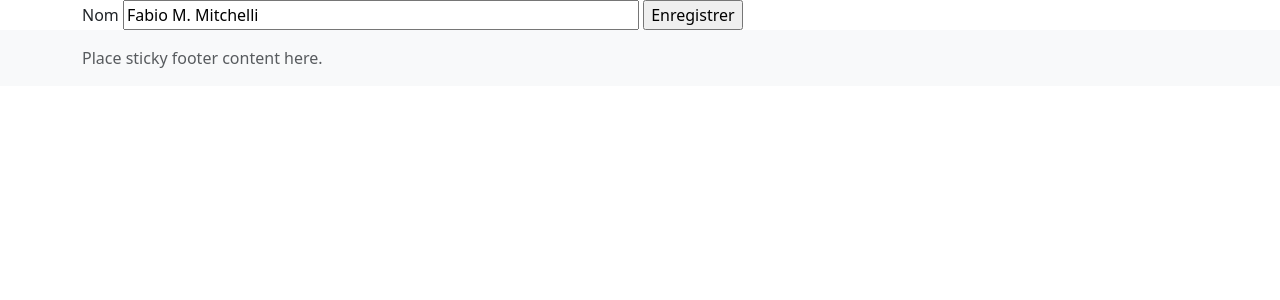
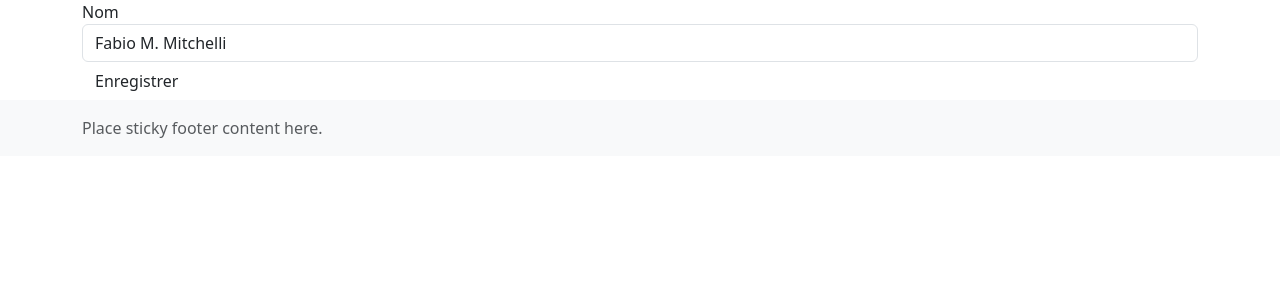
Before and after one commit to paulJupilliat/WEB_BIBLIOTHEQUE, a Flask app: page /edit/author/1 in a window 1280 px wide. Shown: the part 56-356 px from the top of the page. Run offline with Flask 2, Linux system fonts and the light colour scheme; data comes from the database, SQL or seed files in the repository; some libraries are stand-ins or nearby versions.

Commit message:
ajout du bootstrap pour le formulaire

```diff
--- a/tuto-flask/tuto/templates/edit-author.html
+++ b/tuto-flask/tuto/templates/edit-author.html
@@ -1,9 +1,12 @@
 {% extends "base.html" %}
 {% block content %}
 <h1 >Edit author : {{ author.name }}</h1>
-<form method ="POST" action ="">
+<form role="form" method ="POST" action ="">
     {{ form.hidden_tag () }}
-    {{ form.name.label }} {{ form.name(size =50) }}
-    <input type="submit" value ="Enregistrer">
-</form>
+    <div class="form-group">
+        {{ form.name.label }} {{ form.name(size=50, class_="form-control") }}
+    </div>
+
+    <input class="btn btn-default" type="submit" value ="Enregistrer">
+</form >
 {% endblock %}
```
